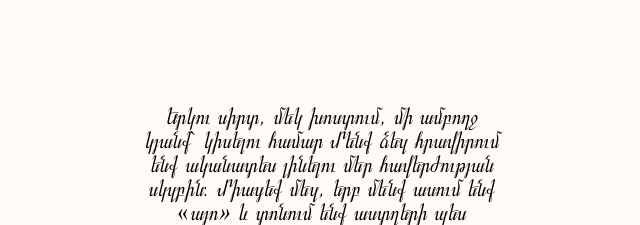
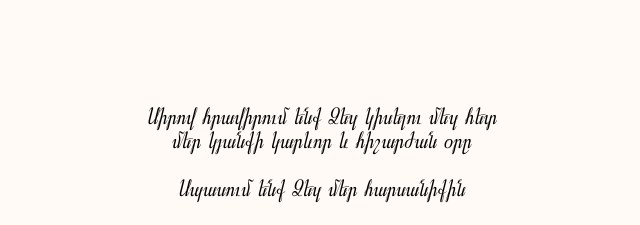
Before and after one commit to mr2726/Derenik_Ariana, a plain HTML site: page index.html in a window 1280 px wide. Shown: the part 725-950 px from the top of the page, without its empty margins (319-959 px from the left). Drawn offline with Linux system fonts and the light colour scheme; a web font is replaced by a local one.

Commit message:
Update text

```diff
--- a/index.html
+++ b/index.html
@@ -21,9 +21,8 @@
             <div class="header__img"></div>
         </header>
         <section class="welcome">
-            <p class="welcome--text">Երկու սիրտ, մեկ խոստում, մի ամբողջ կյանք՝ կիսելու համար
-    Մենք ձեզ հրավիրում ենք ականատես լինելու մեր հավերժության սկզբին։
-    Միացեք մեզ, երբ մենք ասում ենք «այո» և տոնում ենք աստղերի պես անժամանակ սերը։</p>
+            <p class="welcome--text">Սիրով հրավիրում ենք Ձեզ կիսելու մեզ հետ մեր կյանքի կարևոր և հիշարժան օրը<br><br>
+                Սպասում ենք Ձեզ մեր հարսանիքին</p>
         </section>
         <section class="date">
             <p class="date--title">Հուլիս</p>
```
